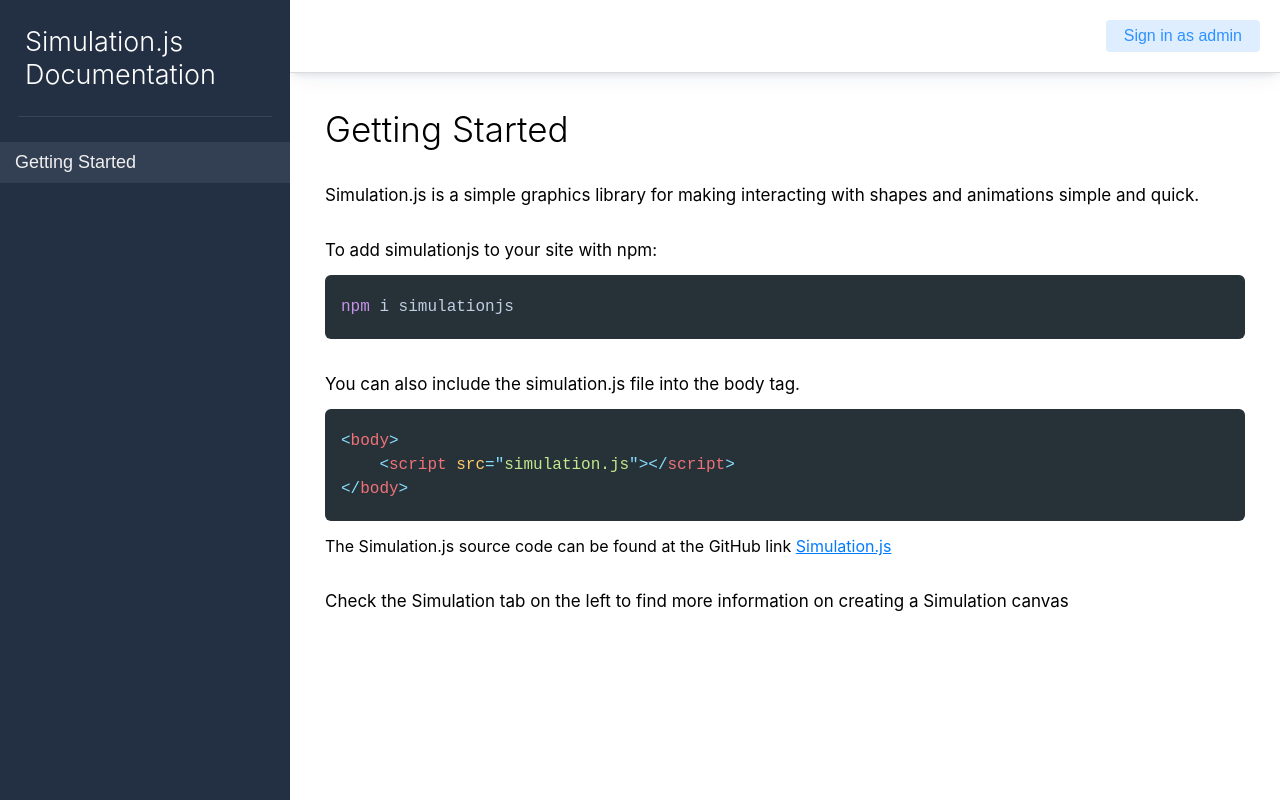
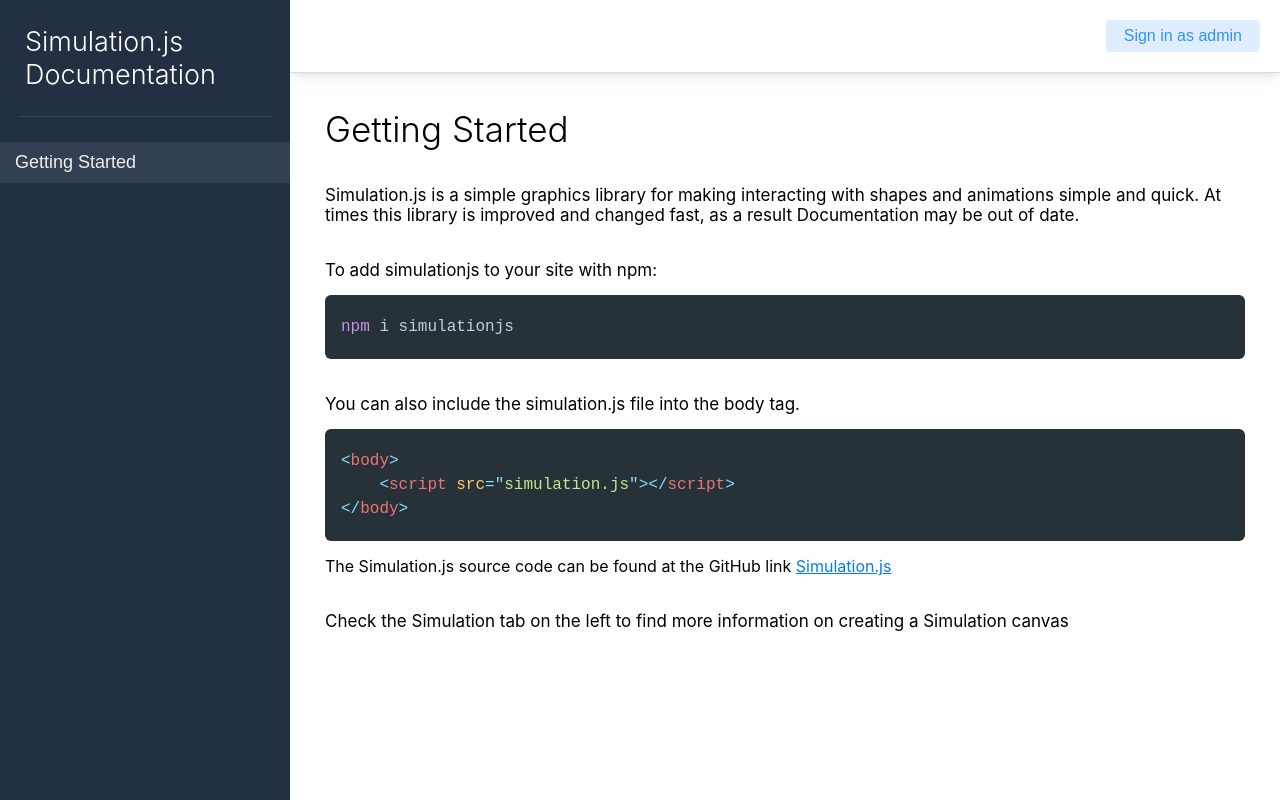
Before and after one commit to Simulation-JS/docs, a Next.js app: page / in a window 1280 px wide. Built offline with nearby package versions, Linux system fonts and the light colour scheme; no server answers; the database is empty.

Commit message:
update message

```diff
--- a/pages/index.js
+++ b/pages/index.js
@@ -47,7 +47,8 @@ export default function Home() {
             <h1 className={styles.pageTitle}>Getting Started</h1>
             <section>
               Simulation.js is a simple graphics library for making interacting with shapes and animations
-              simple and quick.
+              simple and quick. At times this library is improved and changed fast, as a result Documentation
+              may be out of date.
             </section>
             <article className={styles.contentSection}>
               <section>To add simulationjs to your site with npm:</section>
```
